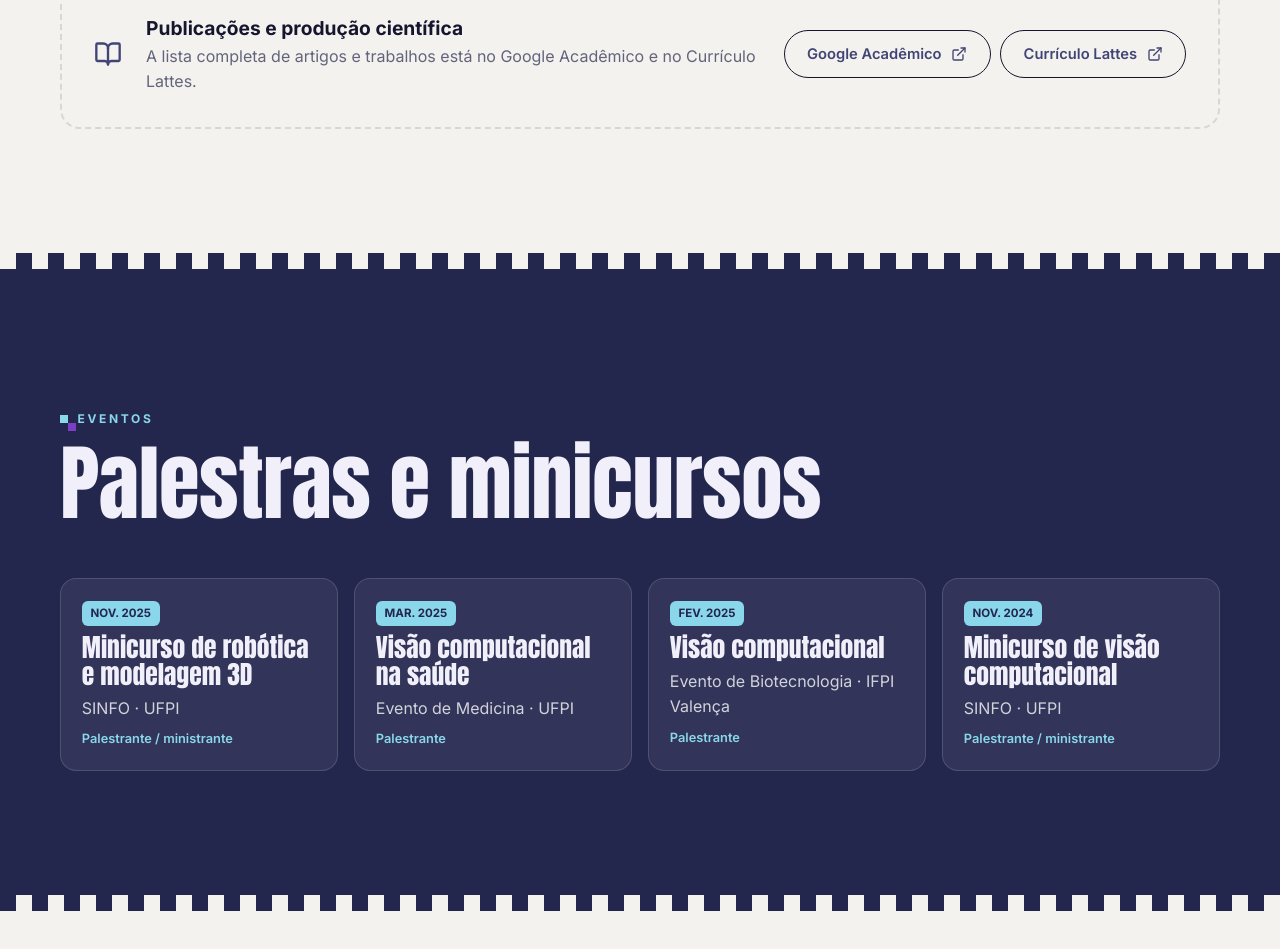
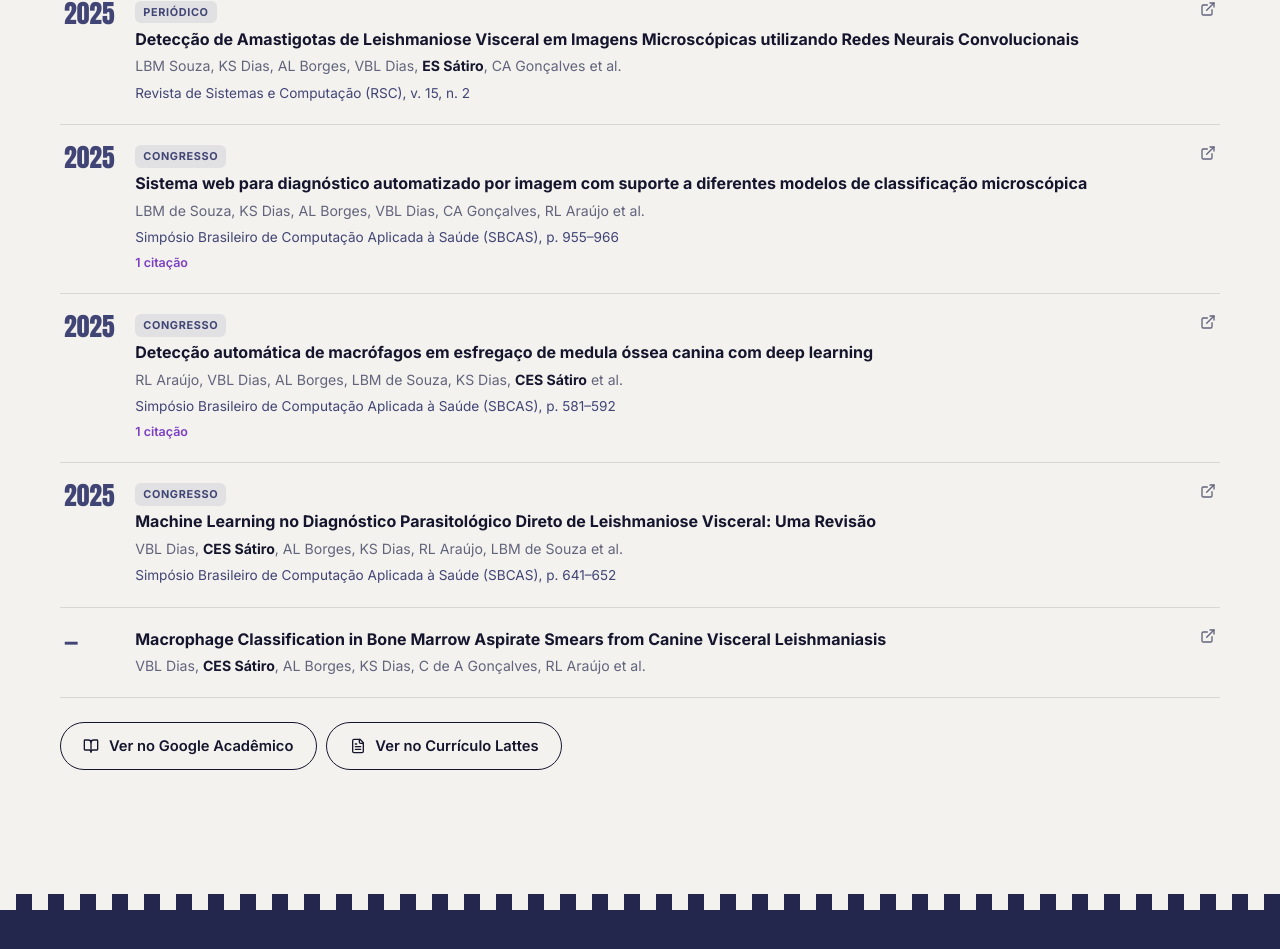
Before and after one commit to EmillySatiro/Portifolio, a React (Vite) app: page /academico in a window 1280 px wide. Shown: the part 1839-2788 px from the top of the page. Built offline with nearby package versions, Linux system fonts and the light colour scheme.

Commit message:
Vida Acadêmica: publicações do Google Acadêmico
- 5 publicações (RSC 2025 e três trabalhos no SBCAS 2025, além de um
  artigo em inglês sem veículo informado), com autores, veículo, citações
  e link para cada uma no Google Acadêmico
- Nome destacado na lista de autores

```diff
--- a/src/data/academic.js
+++ b/src/data/academic.js
@@ -20,9 +20,51 @@ export const research = {
   logos: ['python', 'pytorch', 'opencv'],
 }
 
-// Lista vazia até receber os dados do Google Acadêmico.
-// Formato: { title, authors, venue, year, url }
-export const publications = []
+// Publicações do Google Acadêmico (autores como aparecem lá; "et al." onde a lista é cortada).
+export const publications = [
+  {
+    title: 'Detecção de Amastigotas de Leishmaniose Visceral em Imagens Microscópicas utilizando Redes Neurais Convolucionais',
+    authors: 'LBM Souza, KS Dias, AL Borges, VBL Dias, ES Sátiro, CA Gonçalves et al.',
+    venue: 'Revista de Sistemas e Computação (RSC), v. 15, n. 2',
+    year: '2025',
+    type: 'Periódico',
+    url: 'https://scholar.google.com/citations?view_op=view_citation&hl=pt-BR&user=e_URIYQAAAAJ&citation_for_view=e_URIYQAAAAJ:qjMakFHDy7sC',
+  },
+  {
+    title: 'Sistema web para diagnóstico automatizado por imagem com suporte a diferentes modelos de classificação microscópica',
+    authors: 'LBM de Souza, KS Dias, AL Borges, VBL Dias, CA Gonçalves, RL Araújo et al.',
+    venue: 'Simpósio Brasileiro de Computação Aplicada à Saúde (SBCAS), p. 955–966',
+    year: '2025',
+    type: 'Congresso',
+    citations: 1,
+    url: 'https://scholar.google.com/citations?view_op=view_citation&hl=pt-BR&user=e_URIYQAAAAJ&citation_for_view=e_URIYQAAAAJ:2osOgNQ5qMEC',
+  },
+  {
+    title: 'Detecção automática de macrófagos em esfregaço de medula óssea canina com deep learning',
+    authors: 'RL Araújo, VBL Dias, AL Borges, LBM de Souza, KS Dias, CES Sátiro et al.',
+    venue: 'Simpósio Brasileiro de Computação Aplicada à Saúde (SBCAS), p. 581–592',
+    year: '2025',
+    type: 'Congresso',
+    citations: 1,
+    url: 'https://scholar.google.com/citations?view_op=view_citation&hl=pt-BR&user=e_URIYQAAAAJ&citation_for_view=e_URIYQAAAAJ:9yKSN-GCB0IC',
+  },
+  {
+    title: 'Machine Learning no Diagnóstico Parasitológico Direto de Leishmaniose Visceral: Uma Revisão',
+    authors: 'VBL Dias, CES Sátiro, AL Borges, KS Dias, RL Araújo, LBM de Souza et al.',
+    venue: 'Simpósio Brasileiro de Computação Aplicada à Saúde (SBCAS), p. 641–652',
+    year: '2025',
+    type: 'Congresso',
+    url: 'https://scholar.google.com/citations?view_op=view_citation&hl=pt-BR&user=e_URIYQAAAAJ&citation_for_view=e_URIYQAAAAJ:d1gkVwhDpl0C',
+  },
+  {
+    title: 'Macrophage Classification in Bone Marrow Aspirate Smears from Canine Visceral Leishmaniasis',
+    authors: 'VBL Dias, CES Sátiro, AL Borges, KS Dias, C de A Gonçalves, RL Araújo et al.',
+    url: 'https://scholar.google.com/citations?view_op=view_citation&hl=pt-BR&user=e_URIYQAAAAJ&citation_for_view=e_URIYQAAAAJ:UeHWp8X0CEIC',
+  },
+]
+
+// Trecho destacado nos autores
+export const authorHighlight = /C?ES Sátiro/
 
 export const education = [
   {
--- a/src/pages/AcademicPage.css
+++ b/src/pages/AcademicPage.css
@@ -184,6 +184,7 @@
 }
 
 .ac-pub__year {
+  min-width: 3.2rem;
   font-family: var(--font-display);
   font-size: 1.6rem;
   line-height: 1;
@@ -204,6 +205,41 @@
 .ac-pub__meta {
   font-size: 0.88rem;
   color: var(--muted);
+}
+
+.ac-pub__type {
+  justify-self: start;
+  padding: 0.15rem 0.5rem;
+  border-radius: 6px;
+  background: var(--accent-soft);
+  color: var(--accent);
+  font-size: 0.68rem;
+  font-weight: 700;
+  text-transform: uppercase;
+  letter-spacing: 0.06em;
+}
+
+.ac-pub__meta strong {
+  color: var(--ink);
+}
+
+.ac-pub__venue {
+  font-size: 0.85rem;
+  font-style: normal;
+  color: var(--accent);
+}
+
+.ac-pub__cites {
+  font-size: 0.78rem;
+  font-weight: 600;
+  color: var(--violet);
+}
+
+.ac-pubs__more {
+  display: flex;
+  flex-wrap: wrap;
+  gap: 0.6rem;
+  margin-top: 1.5rem;
 }
 
 .ac-pub__arrow {
--- a/src/pages/AcademicPage.jsx
+++ b/src/pages/AcademicPage.jsx
@@ -2,7 +2,7 @@ import { Link } from 'react-router-dom'
 import PageHero from '../components/layout/PageHero'
 import Icon from '../components/ui/Icon'
 import TechLogo from '../components/ui/TechLogo'
-import { academicLinks, certificates, education, publications, research, talks, teaching } from '../data/academic'
+import { academicLinks, authorHighlight, certificates, education, publications, research, talks, teaching } from '../data/academic'
 import './AcademicPage.css'
 
 function SectionTitle({ eyebrow, title }) {
@@ -15,6 +15,20 @@ function SectionTitle({ eyebrow, title }) {
         {title}
       </h2>
     </header>
+  )
+}
+
+// Destaca o meu nome na lista de autores
+function Authors({ text }) {
+  const match = text.match(authorHighlight)
+  if (!match) return text
+  const start = match.index
+  return (
+    <>
+      {text.slice(0, start)}
+      <strong>{match[0]}</strong>
+      {text.slice(start + match[0].length)}
+    </>
   )
 }
 
@@ -40,22 +54,38 @@ function Publications() {
   }
 
   return (
+    <>
       <ol className="ac-pubs">
         {publications.map((pub, index) => (
           <li key={pub.title} data-reveal style={{ '--delay': `${index * 0.05}s` }}>
             <a href={pub.url} target="_blank" rel="noopener noreferrer" className="ac-pub">
-            <span className="ac-pub__year">{pub.year}</span>
+              <span className="ac-pub__year">{pub.year ?? '—'}</span>
               <span className="ac-pub__body">
+                {pub.type && <span className="ac-pub__type">{pub.type}</span>}
                 <span className="ac-pub__title">{pub.title}</span>
                 <span className="ac-pub__meta">
-                {pub.authors} · <em>{pub.venue}</em>
+                  <Authors text={pub.authors} />
                 </span>
+                {pub.venue && <em className="ac-pub__venue">{pub.venue}</em>}
+                {pub.citations > 0 && (
+                  <span className="ac-pub__cites">
+                    {pub.citations} {pub.citations === 1 ? 'citação' : 'citações'}
+                  </span>
+                )}
               </span>
               <Icon name="external" size={16} className="ac-pub__arrow" />
             </a>
           </li>
         ))}
       </ol>
+      <div className="ac-pubs__more" data-reveal>
+        {academicLinks.map((link) => (
+          <a key={link.url} href={link.url} target="_blank" rel="noopener noreferrer" className="btn btn--outline">
+            <Icon name={link.icon} size={16} /> Ver no {link.name}
+          </a>
+        ))}
+      </div>
+    </>
   )
 }
 
```
Lines whose indentation alone changed are shown as unchanged.
